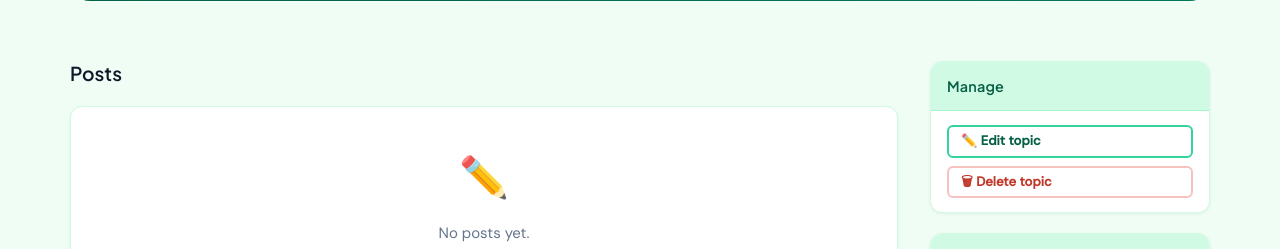
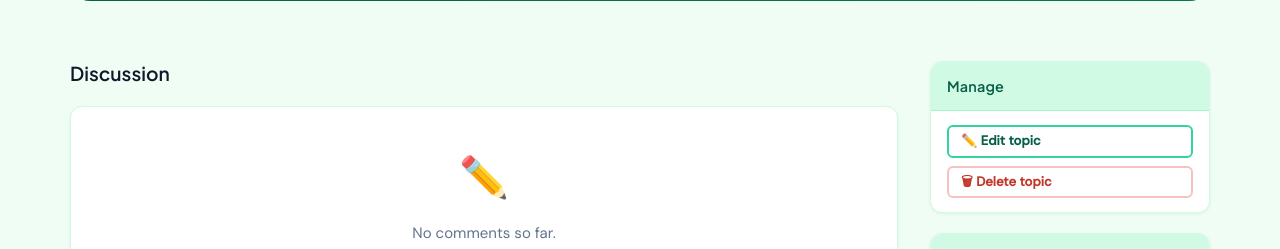
Before and after one commit to PvlKr16/Blogforest, a Django app: template blogapp/templates/blogapp/blog/detail.html in a window 1280 px wide. Shown: the part 275-524 px from the top of the page. Run offline with Django 4.2, Linux system fonts and the light colour scheme; the template is opened without the code that fills it: values that come from a table or form of the project are taken from there, others are empty; the visitor is signed in with stand-in values (Sample User, id 1).

Commit message:
detail.html revised

```diff
--- a/blogapp/templates/blogapp/blog/detail.html
+++ b/blogapp/templates/blogapp/blog/detail.html
@@ -77,9 +77,9 @@
     <!-- Posts -->
     <div>
       <div style="display:flex; justify-content:space-between; align-items:center; margin-bottom:20px; flex-wrap:wrap; gap:10px;">
-        <h2 style="font-size:1.2rem;">Posts</h2>
+        <h2 style="font-size:1.2rem;">Discussion</h2>
         {% if can_post %}
-        <a href="{% url 'post_create' blog.pk %}" class="btn btn-primary btn-sm">+ New post</a>
+        <a href="{% url 'post_create' blog.pk %}" class="btn btn-primary btn-sm">Add comment</a>
         {% endif %}
       </div>
 
@@ -118,9 +118,9 @@
       <div class="card">
         <div class="card-body" style="text-align:center; padding:36px;">
           <div style="font-size:2.5rem; margin-bottom:10px;">✏️</div>
-          <p class="text-muted">No posts yet.</p>
+          <p class="text-muted">No comments so far.</p>
           {% if can_post %}
-          <a href="{% url 'post_create' blog.pk %}" class="btn btn-primary mt-4">Write the first post</a>
+          <a href="{% url 'post_create' blog.pk %}" class="btn btn-primary mt-4">Add a comment</a>
           {% endif %}
         </div>
       </div>
```
